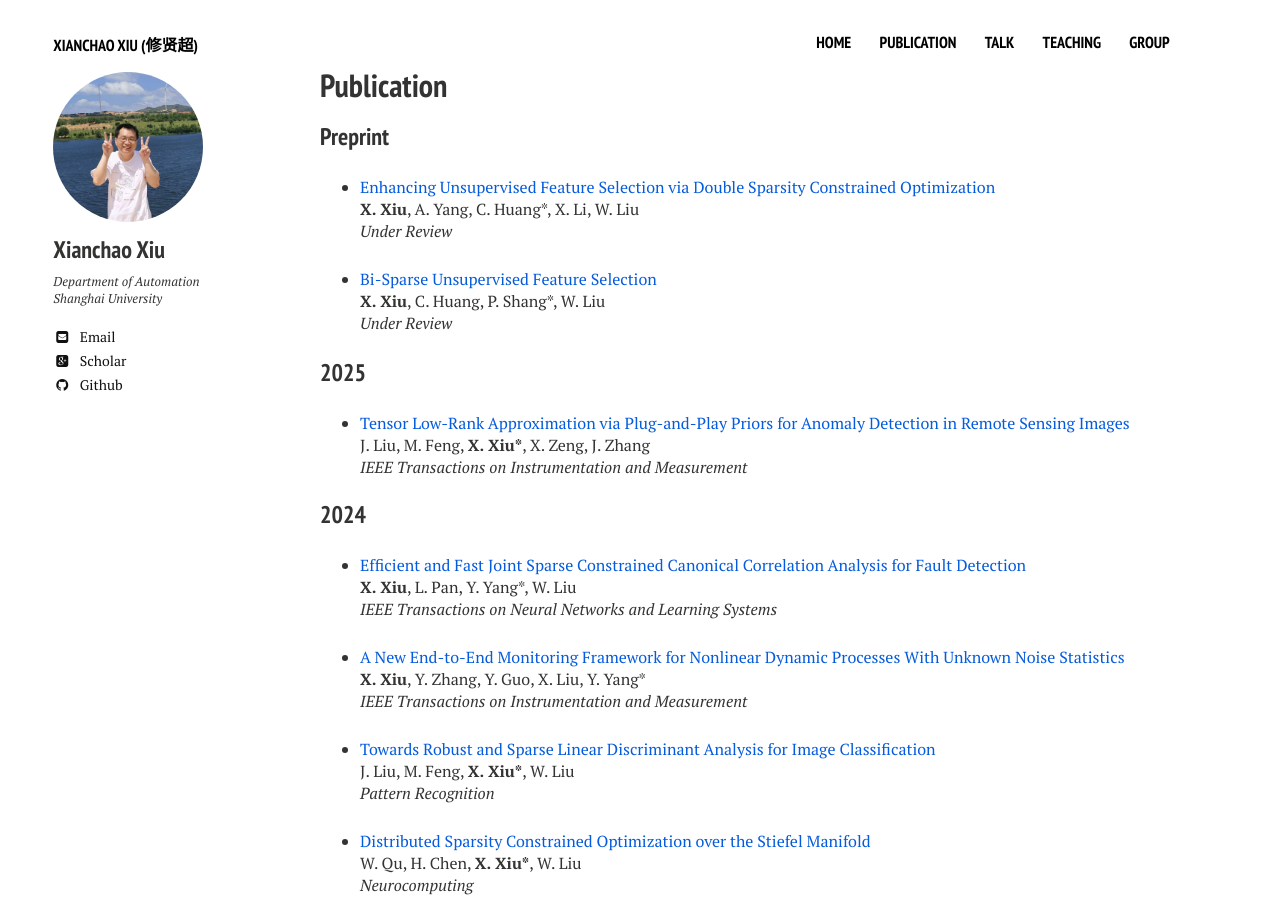
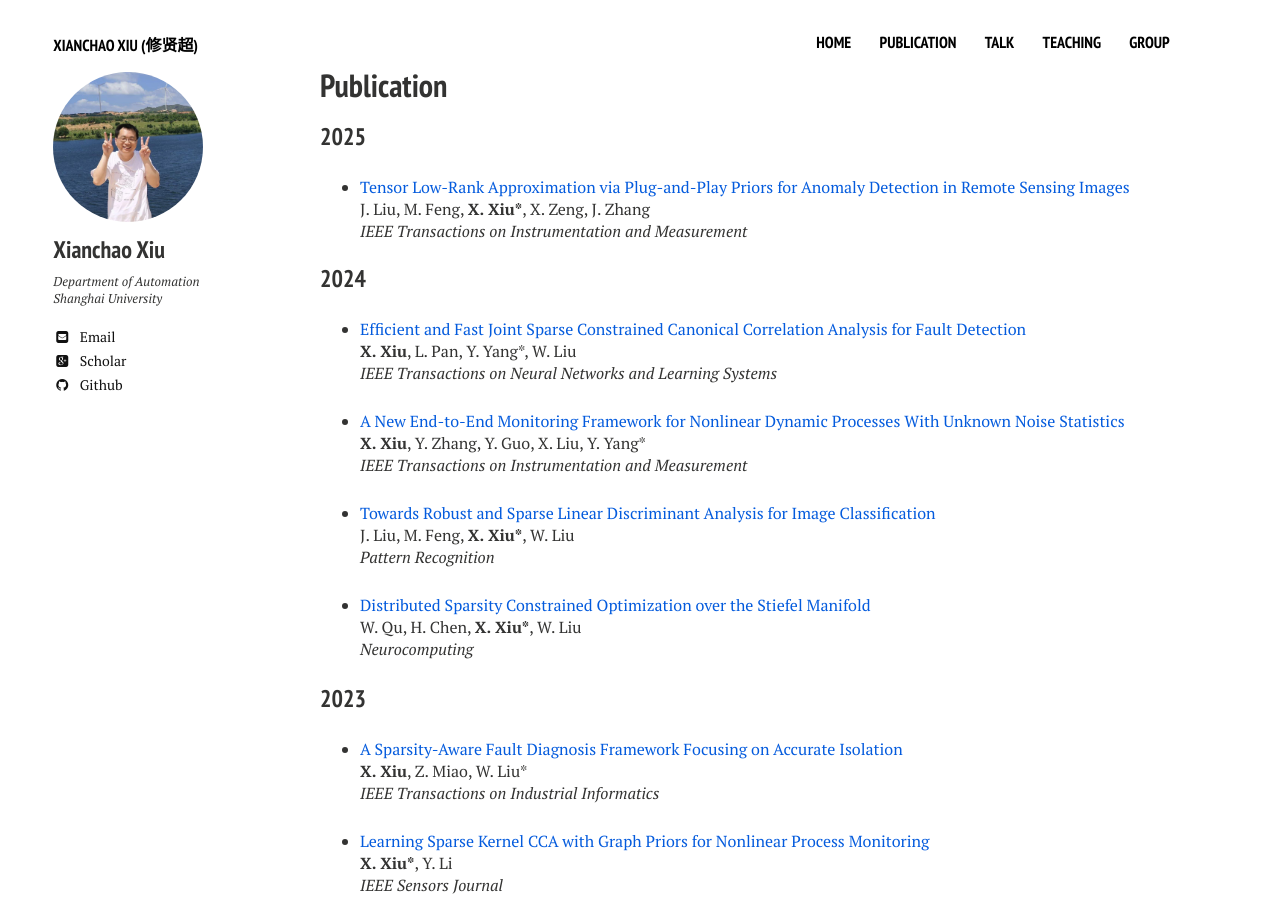
Before and after one commit to xianchaoxiu/xianchaoxiu.github.io, a Jekyll site: the page built from publication/index.md, in a window 1280 px wide and 900 px high. Built offline with Jekyll 4.4.1, drawn with Linux system fonts in a browser that asks for light colours; nearby versions of some CDN libraries.

Commit message:
Update index.md

```diff
--- a/publication/index.md
+++ b/publication/index.md
@@ -9,16 +9,6 @@ share: false
 ---
 
 
-### Preprint
-
-* <a href="http://arxiv.org/abs/2501.00726" class="textlink" target="_blank"> Enhancing Unsupervised Feature Selection via Double Sparsity Constrained Optimization </a><br>
-<b>X. Xiu</b>, A. Yang, C. Huang*, X. Li, W. Liu<br>
-<i>Under Review</i><br>
-
-
-* <a href="https://arxiv.org/abs/2412.16819" class="textlink" target="_blank"> Bi-Sparse Unsupervised Feature Selection </a><br>
-<b>X. Xiu</b>, C. Huang, P. Shang*, W. Liu<br>
-<i>Under Review</i><br>
 
 
 ### 2025
```
